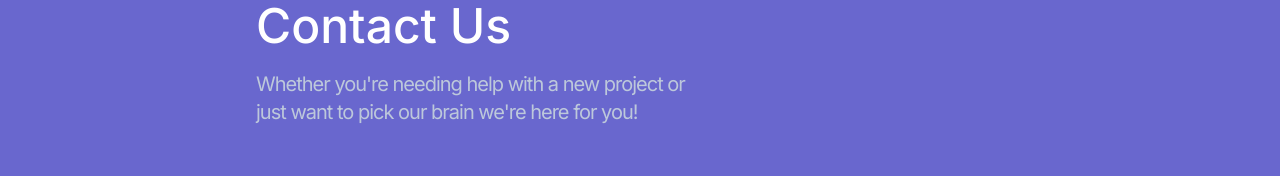
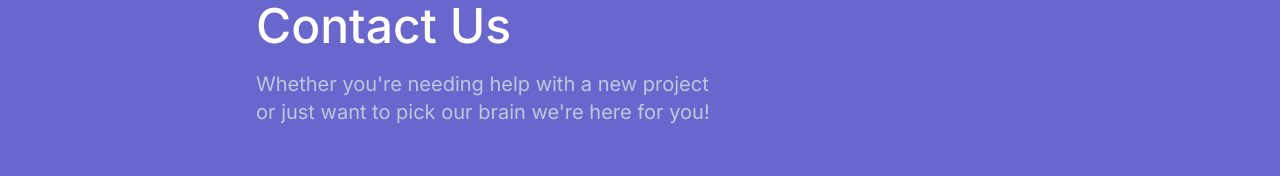
Before and after one commit to xvedela/multi-dev, a Vue app: page /contact in a window 1280 px wide. Shown: the part 130-306 px from the top of the page. Built offline with nearby package versions, Linux system fonts and the light colour scheme.

Commit message:
Contact view and composable final version.

```diff
--- /dev/null
+++ b/src/composables/views/useContact.js
@@ -0,0 +1,8 @@
+import { reactive } from 'vue';
+
+export default function useContact() {
+  return reactive({
+    heading: 'Contact Us',
+    text: "Whether you're needing help with a new project or just want to pick our brain we're here for you!",
+  });
+};
--- a/src/views/Contact.vue
+++ b/src/views/Contact.vue
@@ -1,12 +1,14 @@
 <template>
   <section class="bg-home px-5 sm:px-[20vw] py-10 sm:max-2xl:py-16 2xl:py-20 max-lg:text-center">
-    <h1 class="text-white text-4xl sm:max-2xl:text-5xl 2xl:text-6xl font-bold lg:font-medium" v-text="'Contact Us'"/>
-    <p class="mt-7 lg:mt-5 lg:w-3/5 text-desc sm:text-xl tracking-tighter"
-       v-text="`Whether you're needing help with a new project or just want to pick our brain we're here for you!`"/>
+    <h1 class="text-white text-4xl sm:max-2xl:text-5xl 2xl:text-6xl font-bold lg:font-medium" v-text="heading" />
+    <p class="mt-7 lg:mt-5 lg:w-3/5 text-desc sm:text-xl" v-text="text" />
   </section>
-  <contact/>
+  <contact />
 </template>
 
 <script setup>
+import useContact from "../composables/views/useContact.js";
 import Contact from "../components/Contact.vue";
+
+const { heading, text } = useContact();
 </script>
```
Also changed, not shown: src/composables/components/useContact.js (+7 -7 lines).
